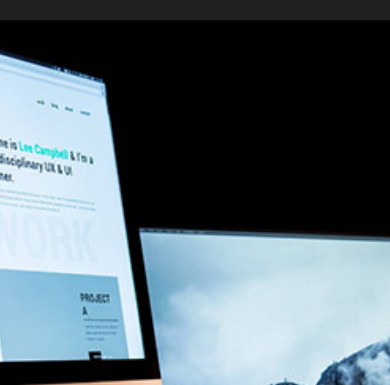
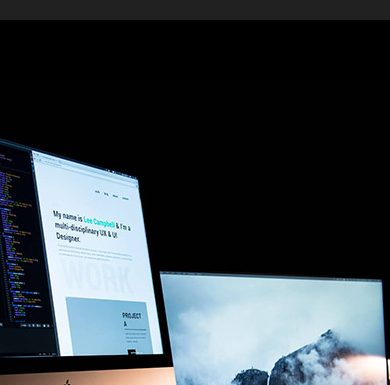
Before and after one commit to patrykbaklaj/patrykbaklaj_old, a website built with webpack: page index.html in a window 390 px wide. Shown: the part 76-461 px from the top of the page. Built offline with nearby package versions, Linux system fonts and the light colour scheme; files whose address does not match are found by name.

Commit message:
Improved background image for smaller devices part 2

```diff
--- a/scss/style.scss
+++ b/scss/style.scss
@@ -91,17 +91,18 @@ body, .hello-text, .arrow, #navbar {
   @media screen and (min-width: 769px) {
     background: url('../assets/images/welcome_background2.jpg') 0 0;
   }
-
-  background-size: cover;
   animation: imageAnimation 2s linear;
 }
 
 .parallax {
   // height: 100vh;
+  background-size: auto;
   background-attachment: fixed;
   background-position: center;
   background-repeat: no-repeat;
-  background-size: cover;
+  @media screen and (max-width: 768px) {
+    background-attachment: initial;
+  }
 }
 
 .section-header {
```
Also changed, not shown: build/main.css.
